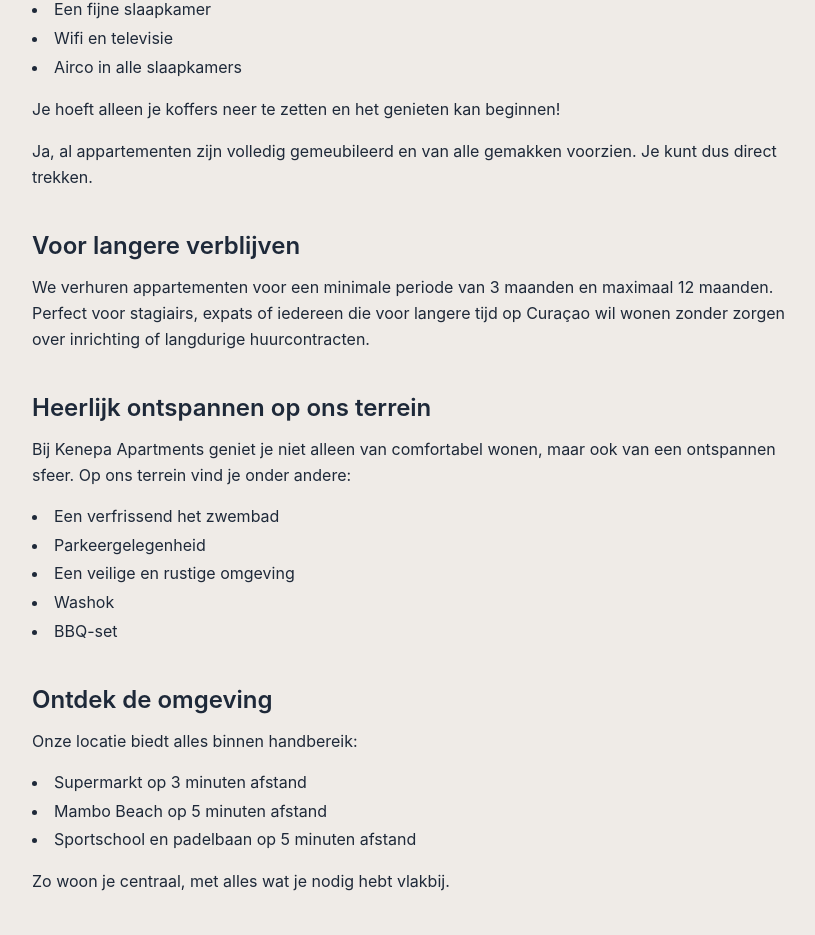
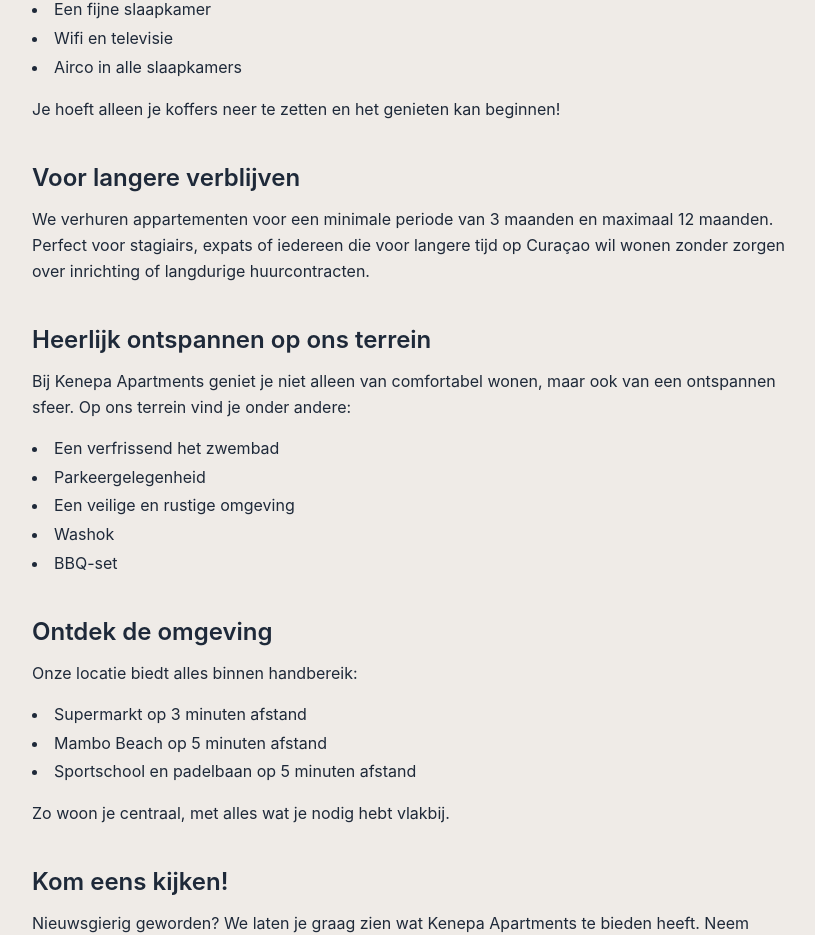
Before and after one commit to 0786abu/KenepaApartment, a React (Vite) app in the folder frontend/: page /about in a window 1280 px wide. Shown: the part 799-1734 px from the top of the page, without its empty margins (224-1039 px from the left). Built offline with nearby package versions, Linux system fonts and the light colour scheme.

Commit message:
Remove client text from About.jsx
Removed newly added client text from the About component.

```diff
--- a/frontend/src/components/About.jsx
+++ b/frontend/src/components/About.jsx
@@ -54,12 +54,6 @@
 
           <p className="leading-relaxed mt-4">
             Je hoeft alleen je koffers neer te zetten en het genieten kan beginnen!
-          </p>
-
-          {/* Newly added client text */}
-          <p className="leading-relaxed mt-4">
-            Ja, al appartementen zijn volledig gemeubileerd en van alle gemakken voorzien.
-            Je kunt dus direct trekken.
           </p>
         </section>
 
```
